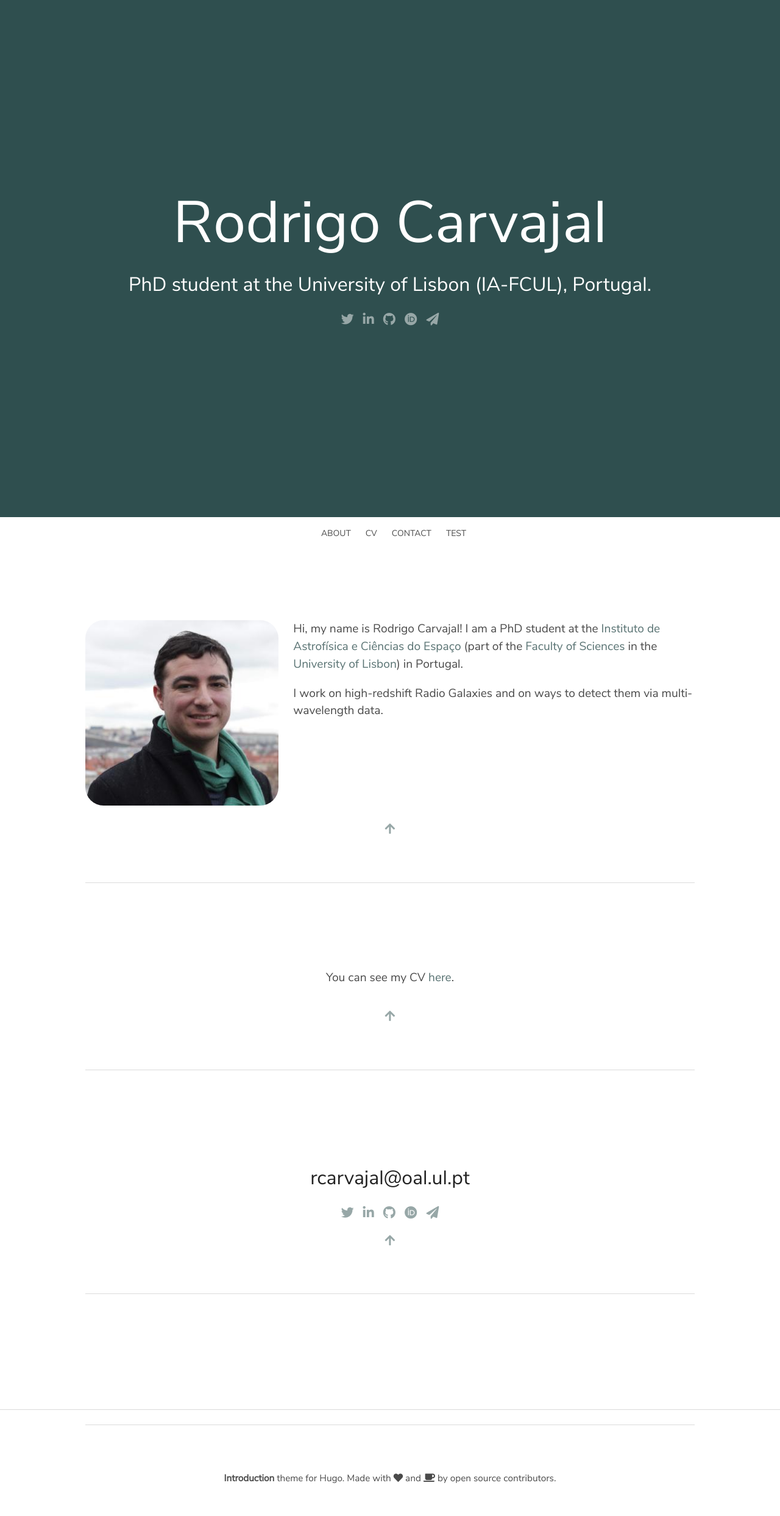
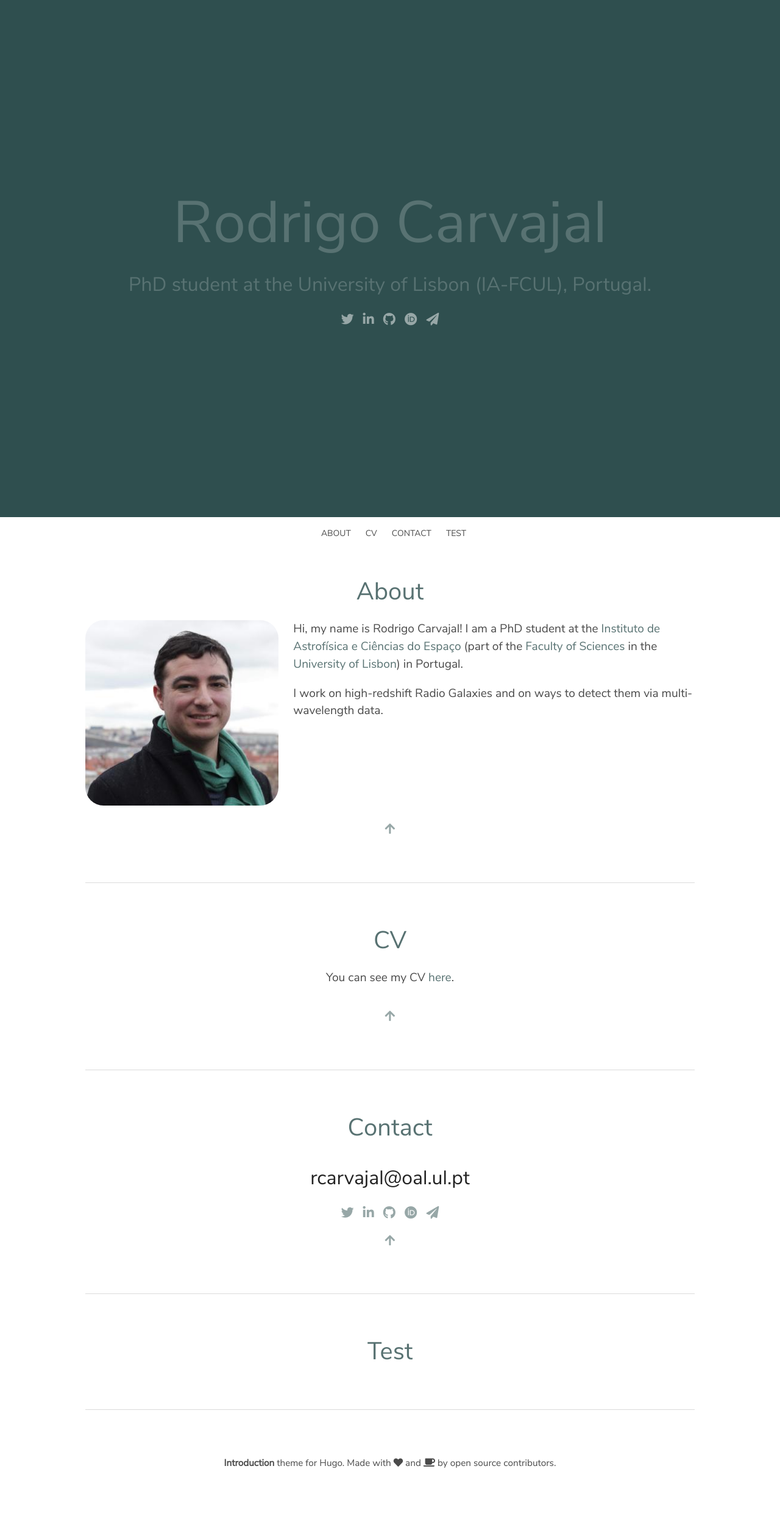
Before and after one commit to racarvajal/racarvajal.github.io, a Jekyll site: the page index.html, which Jekyll copies as it is, in a window 1280 px wide. Shown: the whole page at 61% size. Built offline with Jekyll 4.4.1, drawn with Linux system fonts in a browser that asks for light colours; after the commit the page ends 2461 px from its top, so only the background shows below that.

Commit message:
fix title style

```diff
--- a/css/custom_rcp.css
+++ b/css/custom_rcp.css
@@ -3,7 +3,7 @@ h2,
 .title,
 .subtitle
 {
-    color: #fff !important;
+    color: #587272 !important;
 }
 
 
--- a/index.html
+++ b/index.html
@@ -202,7 +202,6 @@
         <h2 class="title is-2">Test</h2>
       </div>
     </div>
-    <hr>
     <div class="container">
       <hr />
     </div>
```
